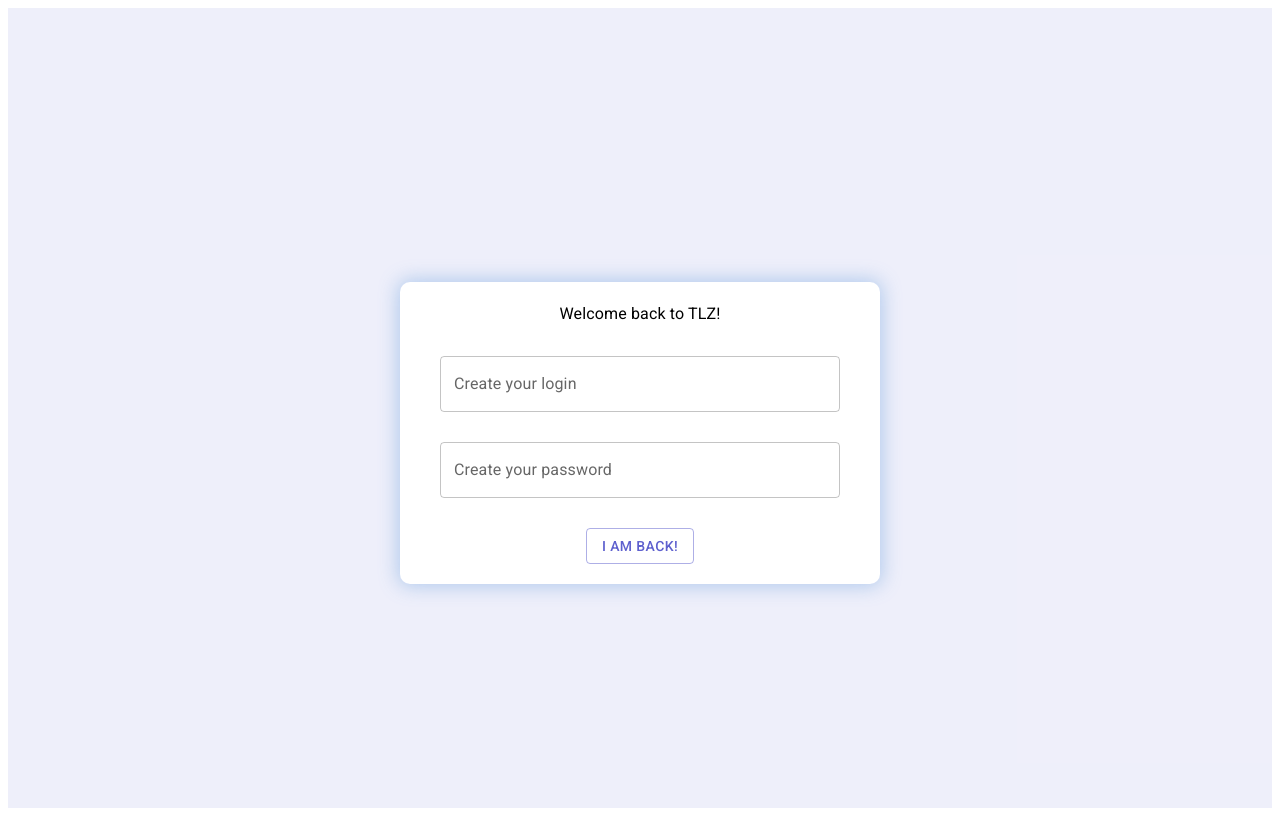
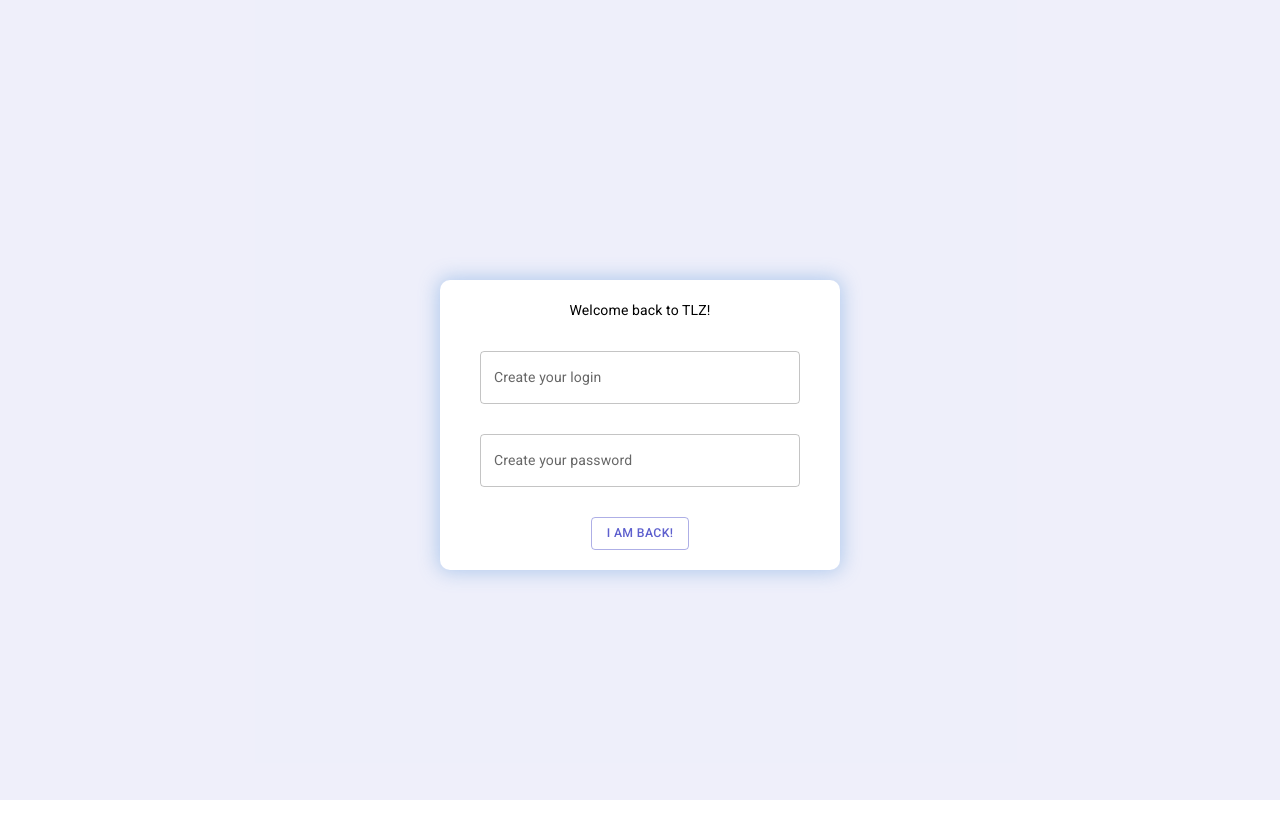
Before and after one commit to KatiaZakharina/project-management-app, a React (Create React App) app: page /signin in a window 1280 px wide. Built offline with nearby package versions, Linux system fonts and the light colour scheme.

Commit message:
feat: add styled-normalize

```diff
--- a/package.json
+++ b/package.json
@@ -21,13 +21,14 @@
     "i18next": "^21.6.16",
     "path": "^0.12.7",
     "react": "^18.0.0",
+    "react-dom": "^18.0.0",
     "react-hook-form": "^7.29.0",
-    "react-dom": "^18.0.0",
     "react-i18next": "^11.16.7",
     "react-redux": "^8.0.1",
     "react-router-dom": "^6.3.0",
     "react-scripts": "5.0.1",
     "styled-components": "^5.3.5",
+    "styled-normalize": "^8.0.7",
     "typescript": "^4.6.3",
     "web-vitals": "^2.1.4"
   },
--- a/src/App.tsx
+++ b/src/App.tsx
@@ -1,13 +1,18 @@
 import { Routes, Route } from 'react-router-dom';
+import React from 'react';
 
 import { SignIn } from 'components/user/SignIn/SignIn';
 import { SignUp } from 'components/user/SignUp/SignUp';
+import { GlobalStyle } from 'styles/global';
 
 export function App() {
   return (
-    <Routes>
-      <Route path="/signup" element={<SignUp />} />
-      <Route path="/signin" element={<SignIn />} />
-    </Routes>
+    <React.Fragment>
+      <GlobalStyle />
+      <Routes>
+        <Route path="/signup" element={<SignUp />} />
+        <Route path="/signin" element={<SignIn />} />
+      </Routes>
+    </React.Fragment>
   );
 }
--- /dev/null
+++ b/src/styles/global.ts
@@ -0,0 +1,57 @@
+import { createGlobalStyle } from 'styled-components';
+import { normalize } from 'styled-normalize';
+
+export const GlobalStyle = createGlobalStyle`
+  ${normalize}
+
+  *,
+*::before,
+*::after {
+  padding: 0;
+  margin: 0;
+  border: 0;
+  box-sizing: border-box;
+  font-family: Roboto;
+}
+ol li,
+ul li {
+  list-style: none;
+}
+a,
+a:visited {
+  text-decoration: none;
+}
+a:hover {
+  text-decoration: none;
+}
+h1,
+h2,
+h3,
+h4,
+h5,
+h6 {
+  font-size: inherit;
+  font-weight: inherit;
+}
+img {
+  vertical-align: top;
+}
+html,
+body {
+  font-size: 14px;
+  line-height: 1;
+  height: 100%;
+}
+input[type="text"],
+input[type="search"] input[type="email"],
+input[type="tel"],
+textarea {
+  -webkit-appearance: none;
+  -moz-appearance: none;
+  appearance: none;
+}
+input,
+button,
+textarea {
+  font-family: inherit;
+}`;
```
Also changed, not shown: 1 other file (tests, documents, lock files or other folders).
